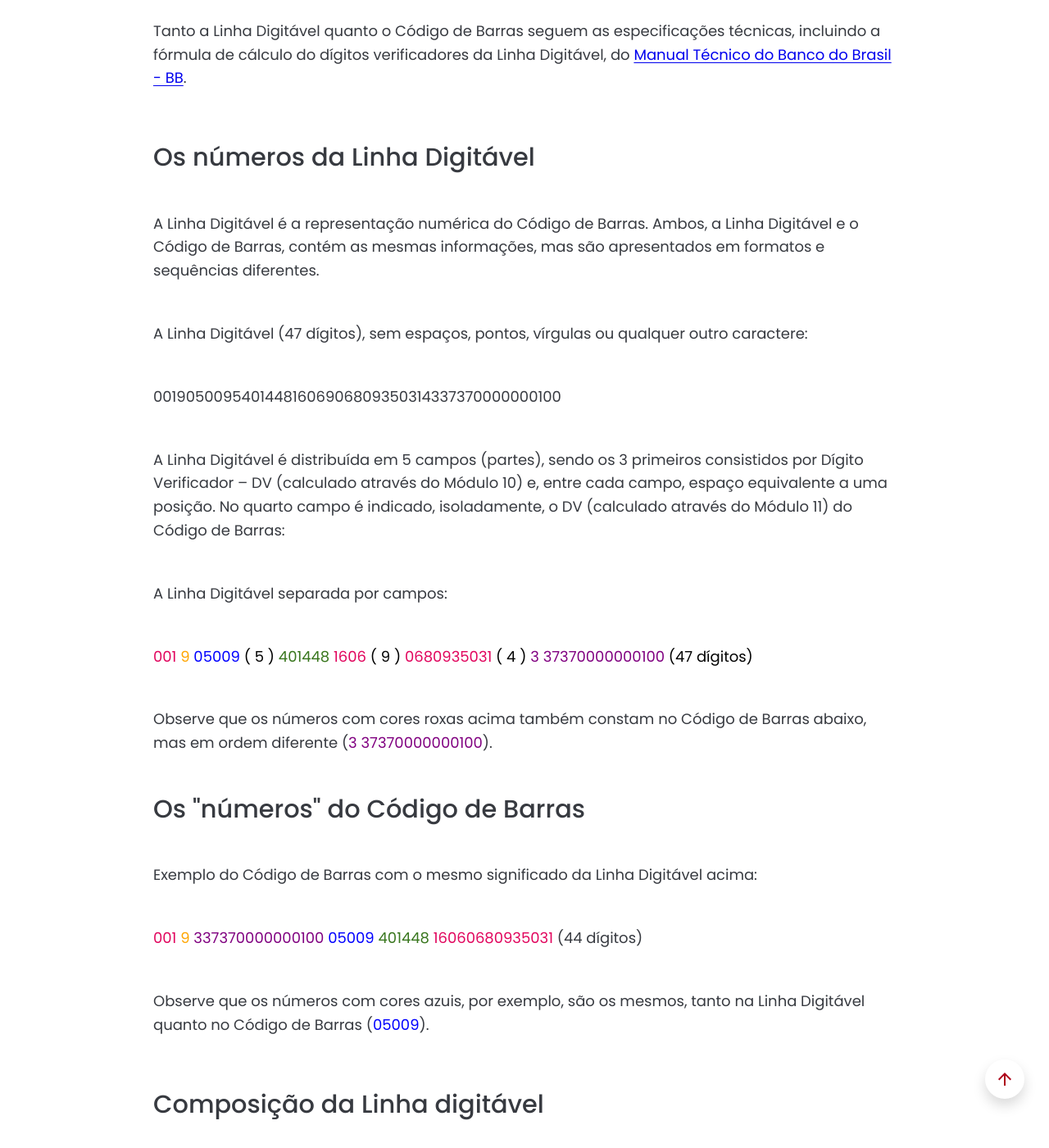
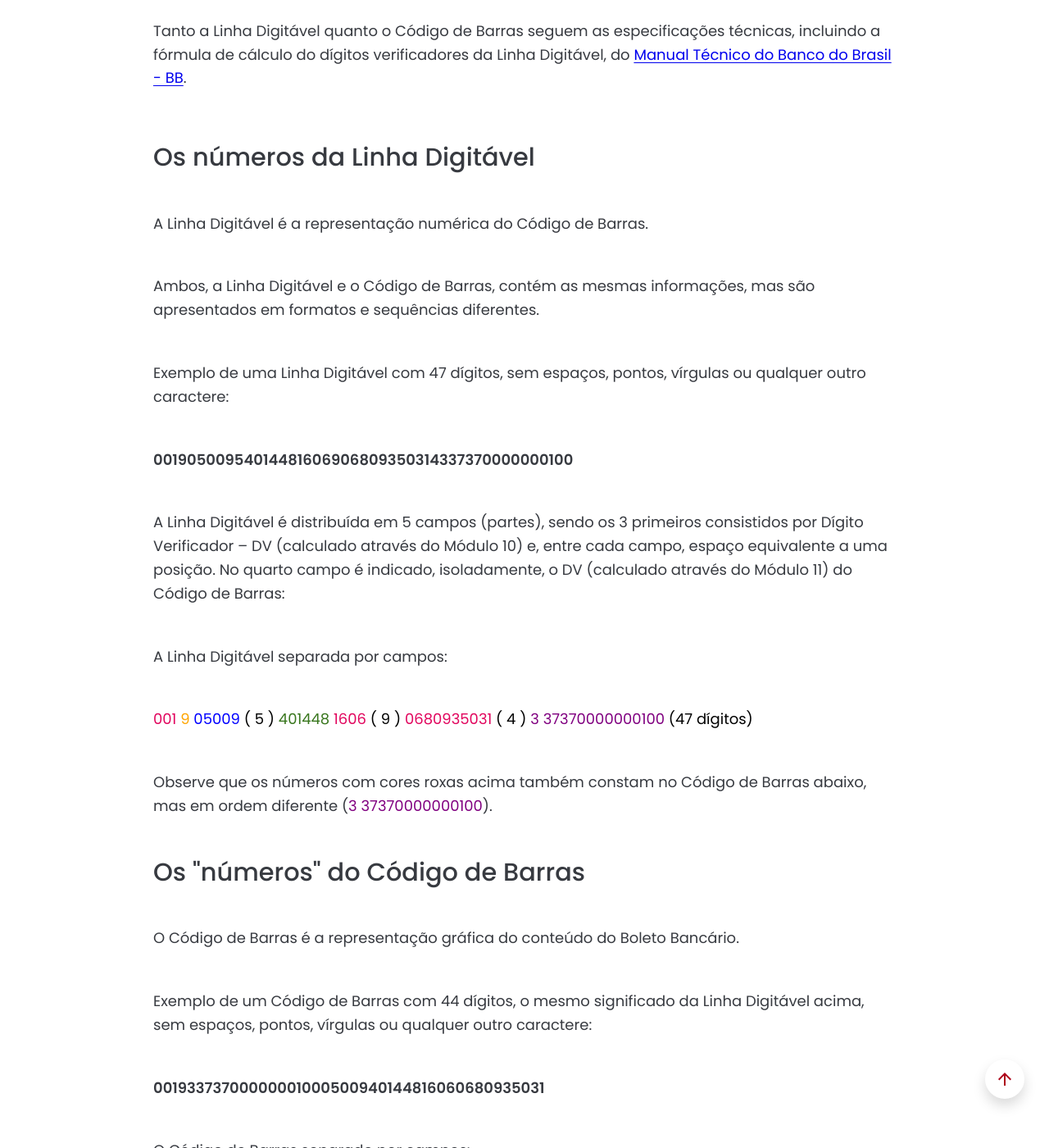
Before and after one commit to Sergio-Damm/boletobancario, a Jekyll site: the page built from pages/linha-digitavel/index.html, in a window 1280 px wide and 1400 px high, scrolled down 3974 px. Shown: the whole window at 82% size. Built offline with Jekyll 4.4.1, drawn with Linux system fonts in a browser that asks for light colours; some of the changed text lies outside the part shown.

Commit message:
text revision index linha digitavel

```diff
--- a/pages/linha-digitavel/index.html
+++ b/pages/linha-digitavel/index.html
@@ -178,7 +178,7 @@ permalink: /linha-digitavel/
 
 					<p class="mb-5">Originalmente, o Boleto Bancário utilizava apenas o Código de Barras. A Linha Digitável foi criada depois para que o usuário pudesse digitar a sequência numérica caso o leitor do Código de Barras não funcionasse.</p>
 
-					<p class="mb-5">No entanto, é sempre bom lembrar que a Linha Digitável e o Código de Barras contêm as mesmas informações, mas em formatos diferentes:</p>
+					<p class="mb-5">No entanto, é sempre bom lembrar que tanto a Linha Digitável quanto o Código de Barras contêm as mesmas informações, mas em formatos diferentes:</p>
 						<ul>
                   			<li class="mb-4"><span class="fw-semibold">Linha Digitável</span>: 47 números (44 números do Código de Barras + 3 dígitos verificadores).</li>
 							<li class="mb-5"><span class="fw-semibold">Código de Barras</span>: 44 barras verticais.</li>
@@ -200,16 +200,13 @@ permalink: /linha-digitavel/
         <div class="col-12 col-md-10 mx-auto">
       		<div class="mb-5">
 				<h2 class="h2-title-content mb-5">Os números da Linha Digitável</h2>
-					<p class="mb-5">A Linha Digitável é a representação numérica do Código de Barras. Ambos, a Linha Digitável e o Código de Barras, contém as mesmas informações, mas são apresentados em formatos e sequências diferentes.</p>
 
-					<p class="mb-5">A Linha Digitável (47 dígitos), sem espaços, pontos, vírgulas ou qualquer outro caractere:</p>
-
-					<p class="mb-5">00190500954014481606906809350314337370000000100</p>
-
+					<p class="mb-5">A Linha Digitável é a representação numérica do Código de Barras.</p>
+					<p class="mb-5">Ambos, a Linha Digitável e o Código de Barras, contém as mesmas informações, mas são apresentados em formatos e sequências diferentes.</p>
+					<p class="mb-5">Exemplo de uma Linha Digitável com 47 dígitos, sem espaços, pontos, vírgulas ou qualquer outro caractere:</p>
+					<p class="mb-5 text-nowrap fw-semibold">00190500954014481606906809350314337370000000100</p>
 					<p class="mb-5">A Linha Digitável é distribuída em 5 campos (partes), sendo os 3 primeiros consistidos por Dígito Verificador – DV (calculado através do Módulo 10) e, entre cada campo, espaço equivalente a uma posição. No quarto campo é indicado, isoladamente, o DV (calculado através do Módulo 11) do Código de Barras: </p>
-
 					<p class="mb-5">A Linha Digitável separada por campos:</p>
-
 					<p class="mb-5">
 						<span style="color: #e1055d;">001</span>
 						<span style="color: orange;">9</span>
@@ -231,12 +228,17 @@ permalink: /linha-digitavel/
 						<span style="color: black;"> (47 dígitos)</span>
 					</p>
 					<p class="mb-5">Observe que os números com cores roxas acima também constam no Código de Barras abaixo, mas em ordem diferente (<span style="color: purple;">3 37370000000100</span>).</p>
+
 				<h2 class="h2-title-content mb-5">Os "números" do Código de Barras</h2>
-					<p class="mb-5">Exemplo do Código de Barras com o mesmo significado da Linha Digitável acima:</p>
+					<p class="mb-5">O Código de Barras é a representação gráfica do conteúdo do Boleto Bancário.</p>
+					<p class="mb-5">Exemplo de um Código de Barras com 44 dígitos, o mesmo significado da Linha Digitável acima, sem espaços, pontos, vírgulas ou qualquer outro caractere:</p>
+					<p class="mb-5 text-nowrap fw-semibold">00193373700000001000500940144816060680935031</p>
+					<p class="mb-5">O Código de Barras separado por campos:</p>
 					<p class="mb-5">
 						<span style="color: #e1055d;">001</span>
 						<span style="color: orange;">9</span>
-						<span style="color: purple;">337370000000100</span>
+						<span style="color: purple;">3</span>
+						<span style="color: purple;">37370000000100</span>
 						<span style="color: blue;">05009</span>
 						<span style="color: #38761d;">401448</span>
 						<span style="color: #e1055d;">16060680935031</span> (44 dígitos)
```
Also changed, not shown: 1 other file.
